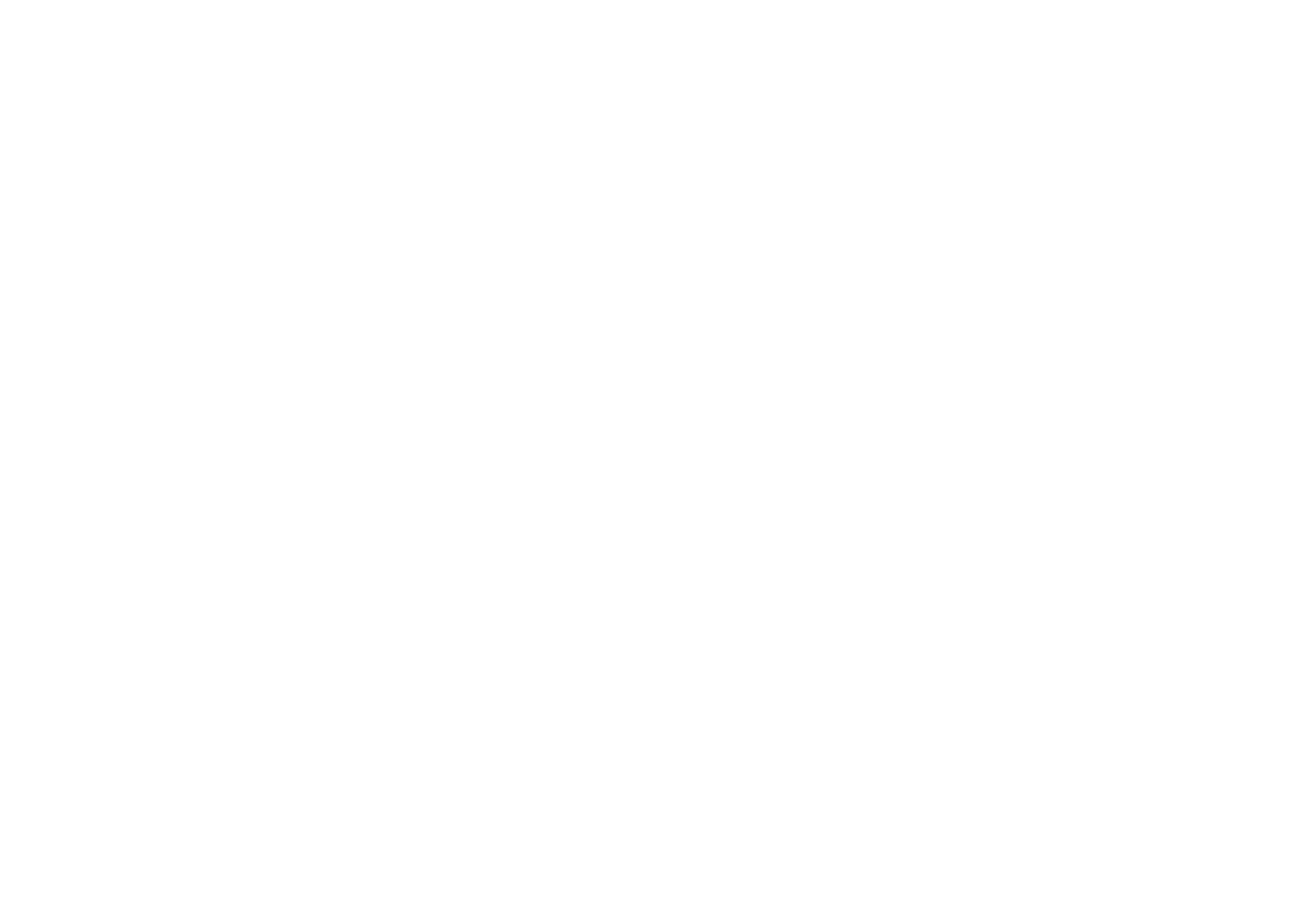
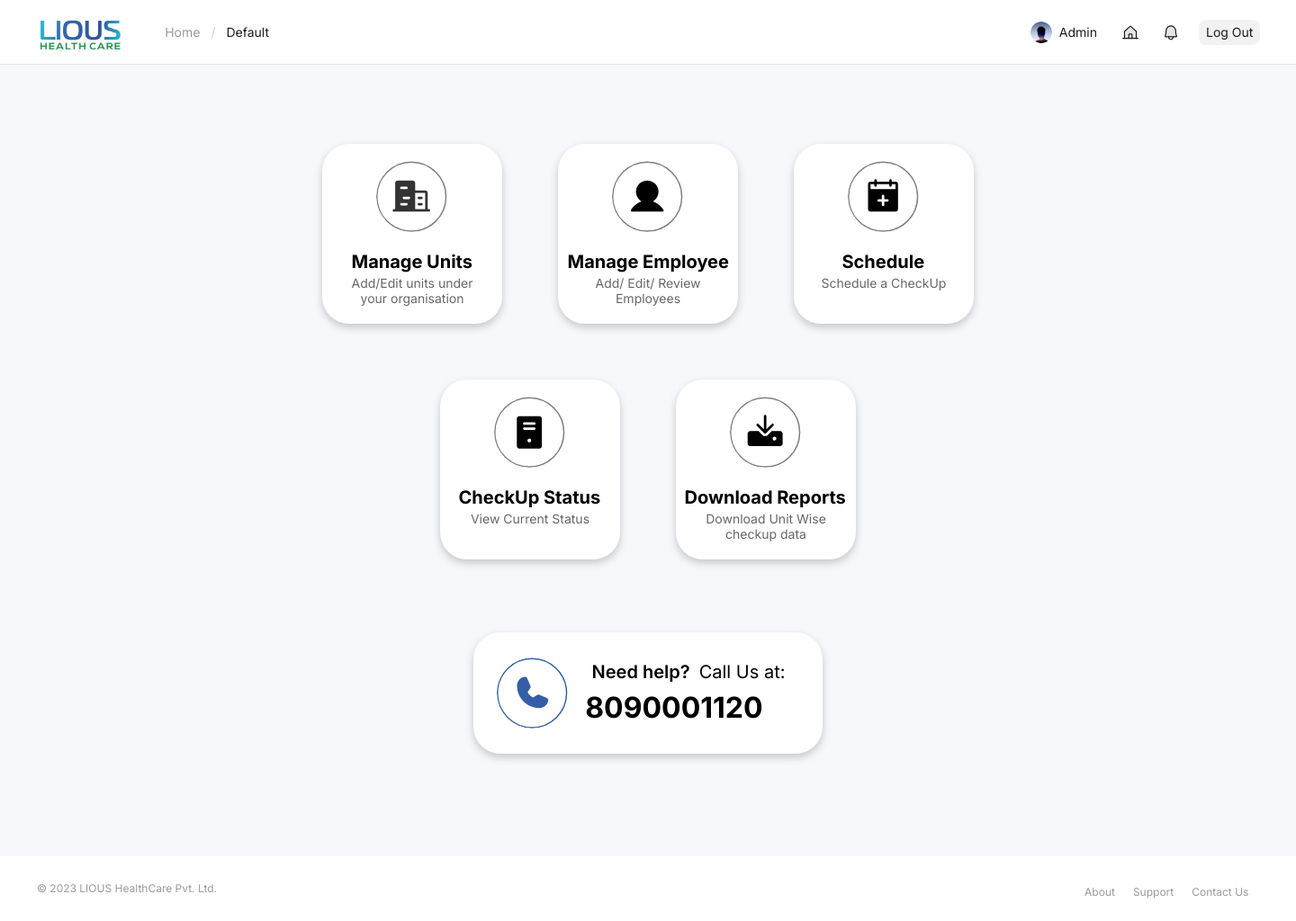
Before and after one commit to harshpanchalcs/LIOUS_Website, a plain HTML site: page UserSide/home.html in a window 1280 px wide. Shown: the whole page at 90% size, 1440 px wide, since content can reach past the window. Before the commit the page ends 800 px from the top, so only its background shows below. Drawn offline with Linux system fonts and the light colour scheme.

Commit message:
base design

```diff
--- a/UserSide/global.css
+++ b/UserSide/global.css
@@ -5,6 +5,7 @@ body {
 
 :root {
   /* fonts */
+  --regular: Inter;
   --semibold: Inter;
 
   /* font sizes */
@@ -12,15 +13,19 @@ body {
   --regular-size: 14px;
   --regular1-size: 12px;
   --semibold1-size: 24px;
+  --font-size-xl: 20px;
 
   /* Colors */
   --black-100: #1c1c1c;
   --color-gray-100: #111;
   --color-gray-200: rgba(28, 28, 28, 0.5);
+  --color-gray-300: rgba(0, 0, 0, 0.6);
   --black-40: rgba(0, 0, 0, 0.4);
+  --black-20: rgba(0, 0, 0, 0.2);
   --black-10: rgba(0, 0, 0, 0.1);
   --black-5: rgba(0, 0, 0, 0.05);
   --white-100: #fff;
+  --color-black: #000;
   --color-aliceblue: #e5ecf6;
   --color-darkslategray: #333;
   --color-dimgray: #666;
@@ -28,13 +33,19 @@ body {
   /* Gaps */
   --gap-9xs: 4px;
   --gap-xl: 20px;
+  --gap-5xs: 8px;
 
   /* Paddings */
   --padding-5xs: 8px;
   --padding-base: 16px;
   --padding-xl: 20px;
+  --padding-9xs: 4px;
+  --padding-11xs: 2px;
 
   /* border radiuses */
   --br-5xs: 8px;
   --br-base: 16px;
+  --br-221xl-3: 240.3px;
+  --br-11xl: 30px;
+  --br-781xl: 800px;
 }
--- /dev/null
+++ b/UserSide/home.css
@@ -0,0 +1,406 @@
+.text11 {
+  position: relative;
+  line-height: 20px;
+}
+.button5 {
+  position: absolute;
+  top: calc(50% - 14px);
+  left: 1332px;
+  border-radius: var(--br-5xs);
+  background-color: var(--black-5);
+  height: 28px;
+  display: flex;
+  flex-direction: row;
+  padding: var(--padding-9xs) var(--padding-5xs);
+  box-sizing: border-box;
+  align-items: center;
+  justify-content: center;
+}
+.byewind-icon2 {
+  position: relative;
+  border-radius: var(--br-781xl);
+  width: 24px;
+  height: 24px;
+  overflow: hidden;
+  flex-shrink: 0;
+  object-fit: cover;
+}
+.avatar-name1 {
+  border-radius: var(--br-5xs);
+  height: 24px;
+  display: flex;
+  flex-direction: row;
+  padding: var(--padding-9xs) var(--padding-5xs) var(--padding-9xs)
+    var(--padding-9xs);
+  box-sizing: border-box;
+  align-items: center;
+  justify-content: flex-start;
+  gap: var(--gap-5xs);
+  z-index: 0;
+}
+.byewind-fang1 {
+  flex: 1;
+  position: relative;
+  line-height: 20px;
+  display: none;
+  align-items: center;
+  overflow: hidden;
+  text-overflow: ellipsis;
+  white-space: nowrap;
+  height: 20px;
+  z-index: 1;
+}
+.arrowlinedown2-icon2 {
+  position: absolute;
+  margin: 0 !important;
+  top: calc(50% - 8px);
+  right: 4px;
+  width: 16px;
+  height: 16px;
+  display: none;
+  z-index: 2;
+}
+.avatar-name-icon1 {
+  position: absolute;
+  width: calc(100% - 1268px);
+  top: calc(50% - 16px);
+  right: 213px;
+  left: 1055px;
+  border-radius: var(--br-5xs);
+  height: 32px;
+  display: flex;
+  flex-direction: row;
+  padding: var(--padding-11xs) 0px;
+  box-sizing: border-box;
+  align-items: center;
+  justify-content: flex-end;
+  gap: var(--gap-5xs);
+  text-align: left;
+}
+.button6 {
+  border-radius: var(--br-5xs);
+  height: 28px;
+  display: flex;
+  flex-direction: row;
+  padding: var(--padding-9xs) var(--padding-5xs);
+  box-sizing: border-box;
+  align-items: center;
+  justify-content: center;
+}
+.div1 {
+  position: relative;
+  line-height: 20px;
+  color: var(--black-20);
+  text-align: left;
+}
+.button7 {
+  border-radius: var(--br-5xs);
+  height: 28px;
+  display: flex;
+  flex-direction: row;
+  padding: var(--padding-9xs) var(--padding-5xs);
+  box-sizing: border-box;
+  align-items: center;
+  justify-content: center;
+  color: var(--black-100);
+}
+.breadcrumb1 {
+  height: 28px;
+  display: flex;
+  flex-direction: row;
+  align-items: center;
+  justify-content: flex-start;
+  gap: var(--gap-9xs);
+}
+.icon-breadcrumb {
+  position: absolute;
+  top: calc(50% - 14px);
+  right: 1133px;
+  display: flex;
+  flex-direction: row;
+  align-items: center;
+  justify-content: flex-start;
+  color: var(--black-40);
+}
+.header-a {
+  position: absolute;
+  width: 100%;
+  top: 0px;
+  right: 0px;
+  left: 0px;
+  background-color: var(--white-100);
+  border-bottom: 1px solid var(--black-10);
+  box-sizing: border-box;
+  height: 72px;
+  overflow: hidden;
+  font-size: var(--regular-size);
+  color: var(--black-100);
+}
+.button8 {
+  position: absolute;
+  top: 22px;
+  left: 1287px;
+  border-radius: var(--br-5xs);
+  width: 28px;
+  height: 28px;
+  display: flex;
+  flex-direction: row;
+  padding: var(--padding-9xs);
+  box-sizing: border-box;
+  align-items: center;
+  justify-content: center;
+}
+.houseline-icon {
+  align-self: stretch;
+  flex: 1;
+  position: relative;
+  max-width: 100%;
+  overflow: hidden;
+  max-height: 100%;
+}
+.button9 {
+  position: absolute;
+  top: 22px;
+  left: 1242px;
+  border-radius: var(--br-5xs);
+  width: 28px;
+  height: 28px;
+  display: flex;
+  flex-direction: row;
+  padding: var(--padding-9xs);
+  box-sizing: border-box;
+  align-items: center;
+  justify-content: center;
+}
+.snow {
+  position: relative;
+  line-height: 18px;
+}
+.copyright {
+  display: flex;
+  flex-direction: row;
+  align-items: flex-start;
+  justify-content: flex-start;
+}
+.tab1-item {
+  align-self: stretch;
+  position: relative;
+  border-top: 2px solid var(--black-100);
+  box-sizing: border-box;
+  height: 2px;
+  display: none;
+}
+.tab13 {
+  border-radius: var(--br-5xs);
+  display: flex;
+  flex-direction: column;
+  padding: var(--padding-9xs) var(--padding-5xs);
+  align-items: flex-start;
+  justify-content: center;
+  gap: var(--gap-9xs);
+  font-size: var(--regular1-size);
+}
+.tab42 {
+  border-radius: var(--br-5xs);
+  display: none;
+  flex-direction: column;
+  padding: var(--padding-9xs) var(--padding-5xs);
+  align-items: flex-start;
+  justify-content: center;
+  gap: var(--gap-9xs);
+}
+.tab12 {
+  display: flex;
+  flex-direction: row;
+  align-items: flex-start;
+  justify-content: flex-end;
+  gap: var(--gap-9xs);
+  font-size: var(--regular-size);
+}
+.footer {
+  position: absolute;
+  width: 100%;
+  right: 0px;
+  bottom: 0px;
+  left: 0px;
+  background-color: var(--white-100);
+  height: 72px;
+  overflow: hidden;
+  display: flex;
+  flex-direction: row;
+  padding: 27px 41px 19px;
+  box-sizing: border-box;
+  align-items: flex-start;
+  justify-content: flex-start;
+  gap: 956px;
+  text-align: left;
+  font-size: var(--regular1-size);
+  color: var(--black-40);
+}
+.lious-healthcare-logo-11 {
+  position: absolute;
+  top: calc(50% - 493px);
+  left: calc(50% - 677.03px);
+  width: 92.15px;
+  height: 37.76px;
+  object-fit: cover;
+}
+.icons1 {
+  position: absolute;
+  top: 19px;
+  left: 60px;
+  border-radius: 240.28px;
+  width: 79.29px;
+  height: 79.29px;
+}
+.add-unit1 {
+  position: absolute;
+  top: 118.79px;
+  left: calc(50% - 67.5px);
+}
+.blocks {
+  position: absolute;
+  top: 159.96px;
+  left: 358px;
+  border-radius: var(--br-11xl);
+  background-color: var(--white-100);
+  box-shadow: 0px 4px 10px rgba(0, 0, 0, 0.2);
+  width: 200px;
+  height: 200px;
+  overflow: hidden;
+}
+.add-unit2 {
+  position: absolute;
+  top: 118.79px;
+  left: calc(50% - 79.5px);
+}
+.blocks1 {
+  position: absolute;
+  top: 421.96px;
+  left: 489px;
+  border-radius: var(--br-11xl);
+  background-color: var(--white-100);
+  box-shadow: 0px 4px 10px rgba(0, 0, 0, 0.2);
+  width: 200px;
+  height: 200px;
+  overflow: hidden;
+}
+.add-unit3 {
+  position: absolute;
+  top: 118.79px;
+  left: calc(50% - 89.5px);
+}
+.add-edit-review {
+  margin: 0;
+}
+.add-a-subsidiary-container {
+  position: absolute;
+  top: 146.14px;
+  left: 21.5px;
+  font-size: var(--regular-size);
+  color: var(--color-gray-300);
+  display: inline-block;
+  width: 157px;
+}
+.blocks2 {
+  position: absolute;
+  top: 159.96px;
+  left: 620px;
+  border-radius: var(--br-11xl);
+  background-color: var(--white-100);
+  box-shadow: 0px 4px 10px rgba(0, 0, 0, 0.2);
+  width: 200px;
+  height: 200px;
+  overflow: hidden;
+}
+.add-unit4 {
+  position: absolute;
+  top: 118.79px;
+  left: calc(50% - 90.5px);
+}
+.blocks3 {
+  position: absolute;
+  top: 421.96px;
+  left: 751px;
+  border-radius: var(--br-11xl);
+  background-color: var(--white-100);
+  box-shadow: 0px 4px 10px rgba(0, 0, 0, 0.2);
+  width: 200px;
+  height: 200px;
+  overflow: hidden;
+}
+.add-unit5 {
+  position: absolute;
+  top: 118.79px;
+  left: calc(50% - 46.5px);
+}
+.blocks4 {
+  position: absolute;
+  top: 159.96px;
+  left: 882px;
+  border-radius: var(--br-11xl);
+  background-color: var(--white-100);
+  box-shadow: 0px 4px 10px rgba(0, 0, 0, 0.2);
+  width: 200px;
+  height: 200px;
+  overflow: hidden;
+}
+.icons6 {
+  position: relative;
+  border-radius: 240.28px;
+  width: 79.29px;
+  height: 79.29px;
+}
+.need-help {
+  position: absolute;
+  top: 0px;
+  left: calc(50% - 103.89px);
+  font-weight: 600;
+}
+.call-us-at {
+  position: absolute;
+  top: 0px;
+  left: calc(50% + 15.21px);
+}
+.b {
+  position: absolute;
+  top: 31.15px;
+  left: calc(50% - 111.21px);
+  font-size: 32px;
+}
+.need-help-parent {
+  position: relative;
+  width: 222.41px;
+  height: 70.15px;
+}
+.needhelp {
+  position: absolute;
+  top: 703px;
+  left: calc(50% - 194px);
+  border-radius: var(--br-11xl);
+  background-color: var(--white-100);
+  box-shadow: 0px 4px 10px rgba(0, 0, 0, 0.2);
+  width: 388px;
+  height: 135px;
+  overflow: hidden;
+  display: flex;
+  flex-direction: row;
+  padding: 27.8544921875px 26px;
+  box-sizing: border-box;
+  align-items: center;
+  justify-content: flex-start;
+  gap: 19px;
+  text-align: left;
+}
+.home {
+  position: relative;
+  border-radius: var(--br-base);
+  background-color: #f6f8fb;
+  width: 1440px;
+  height: 1024px;
+  overflow: hidden;
+  text-align: center;
+  font-size: var(--font-size-xl);
+  color: var(--color-black);
+  font-family: var(--regular);
+}
--- a/UserSide/home.html
+++ b/UserSide/home.html
@@ -0,0 +1,144 @@
+<!DOCTYPE html>
+<html>
+  <head>
+    <meta charset="utf-8" />
+    <meta name="viewport" content="initial-scale=1, width=device-width" />
+
+    <link rel="stylesheet" href="./global.css" />
+    <link rel="stylesheet" href="./home.css" />
+    <link
+      rel="stylesheet"
+      href="https://fonts.googleapis.com/css2?family=Inter:wght@400;600;700&display=swap"
+    />
+  </head>
+  <body>
+    <div class="home">
+      <div class="header-a">
+        <div class="button5">
+          <div class="text11">Log Out</div>
+        </div>
+        <div class="avatar-name-icon1">
+          <div class="avatar-name1">
+            <img class="byewind-icon2" alt="" src="./public/byewind1@2x.png" />
+
+            <div class="text11">Admin</div>
+          </div>
+          <div class="byewind-fang1">ByeWind Fang</div>
+          <img
+            class="arrowlinedown2-icon2"
+            alt=""
+            src="./public/arrowlinedown22.svg"
+          />
+        </div>
+        <div class="icon-breadcrumb">
+          <div class="breadcrumb1">
+            <div class="button6">
+              <div class="text11">Home</div>
+            </div>
+            <div class="div1">/</div>
+            <div class="button7">
+              <div class="text11">Default</div>
+            </div>
+          </div>
+        </div>
+      </div>
+      <div class="button8">
+        <img class="houseline-icon" alt="" src="./public/bell1.svg" />
+      </div>
+      <div class="button9">
+        <img class="houseline-icon" alt="" src="./public/houseline.svg" />
+      </div>
+      <div class="footer">
+        <div class="copyright">
+          <div class="snow">© 2023 LIOUS HealthCare Pvt. Ltd.</div>
+        </div>
+        <div class="tab12">
+          <div class="tab13">
+            <div class="snow">About</div>
+            <div class="tab1-item"></div>
+          </div>
+          <div class="tab13">
+            <div class="snow">Support</div>
+            <div class="tab1-item"></div>
+          </div>
+          <div class="tab13">
+            <div class="snow">Contact Us</div>
+            <div class="tab1-item"></div>
+          </div>
+          <div class="tab42">
+            <div class="text11">Tab</div>
+            <div class="tab1-item"></div>
+          </div>
+          <div class="tab42">
+            <div class="text11">Tab</div>
+            <div class="tab1-item"></div>
+          </div>
+          <div class="tab42">
+            <div class="text11">Tab</div>
+            <div class="tab1-item"></div>
+          </div>
+          <div class="tab42">
+            <div class="text11">Tab</div>
+            <div class="tab1-item"></div>
+          </div>
+          <div class="tab42">
+            <div class="text11">Tab</div>
+            <div class="tab1-item"></div>
+          </div>
+        </div>
+      </div>
+      <img
+        class="lious-healthcare-logo-11"
+        alt=""
+        src="./public/lious-healthcare-logo-1@2x.png"
+      />
+
+      <div class="blocks">
+        <img class="icons1" alt="" src="./public/icons.svg" />
+
+        <b class="add-unit1">Manage Units</b>
+        <div class="add-a-subsidiary-container">
+          Add/Edit units under your organisation
+        </div>
+      </div>
+      <div class="blocks1">
+        <img class="icons1" alt="" src="./public/icons1.svg" />
+
+        <b class="add-unit2">CheckUp Status</b>
+        <div class="add-a-subsidiary-container">View Current Status</div>
+      </div>
+      <div class="blocks2">
+        <img class="icons1" alt="" src="./public/icons2.svg" />
+
+        <b class="add-unit3">Manage Employee</b>
+        <div class="add-a-subsidiary-container">
+          <p class="add-edit-review">Add/ Edit/ Review</p>
+          <p class="add-edit-review">Employees</p>
+        </div>
+      </div>
+      <div class="blocks3">
+        <img class="icons1" alt="" src="./public/icons3.svg" />
+
+        <b class="add-unit4">Download Reports</b>
+        <div class="add-a-subsidiary-container">
+          Download Unit Wise checkup data
+        </div>
+      </div>
+      <div class="blocks4">
+        <img class="icons1" alt="" src="./public/icons4.svg" />
+
+        <b class="add-unit5">Schedule</b>
+        <div class="add-a-subsidiary-container">Schedule a CheckUp</div>
+      </div>
+      <div class="needhelp">
+        <img class="icons6" alt="" src="./public/icons5.svg" />
+
+        <div class="need-help-parent">
+          <div class="need-help">Need help?</div>
+          <div class="call-us-at">Call Us at:</div>
+          <b class="b"> 8090001120</b>
+        </div>
+      </div>
+    </div>
+  </body>
+</html>
```
Also changed, not shown: UserSide/public/arrowlinedown22.svg (added), UserSide/public/bell1.svg (added), UserSide/public/byewind1@2x.png (added), UserSide/public/houseline.svg (added), UserSide/public/icons.svg (added), UserSide/public/icons1.svg (added), UserSide/public/icons2.svg (added), UserSide/public/icons3.svg (added), UserSide/public/icons4.svg (added), UserSide/public/icons5.svg (added).
